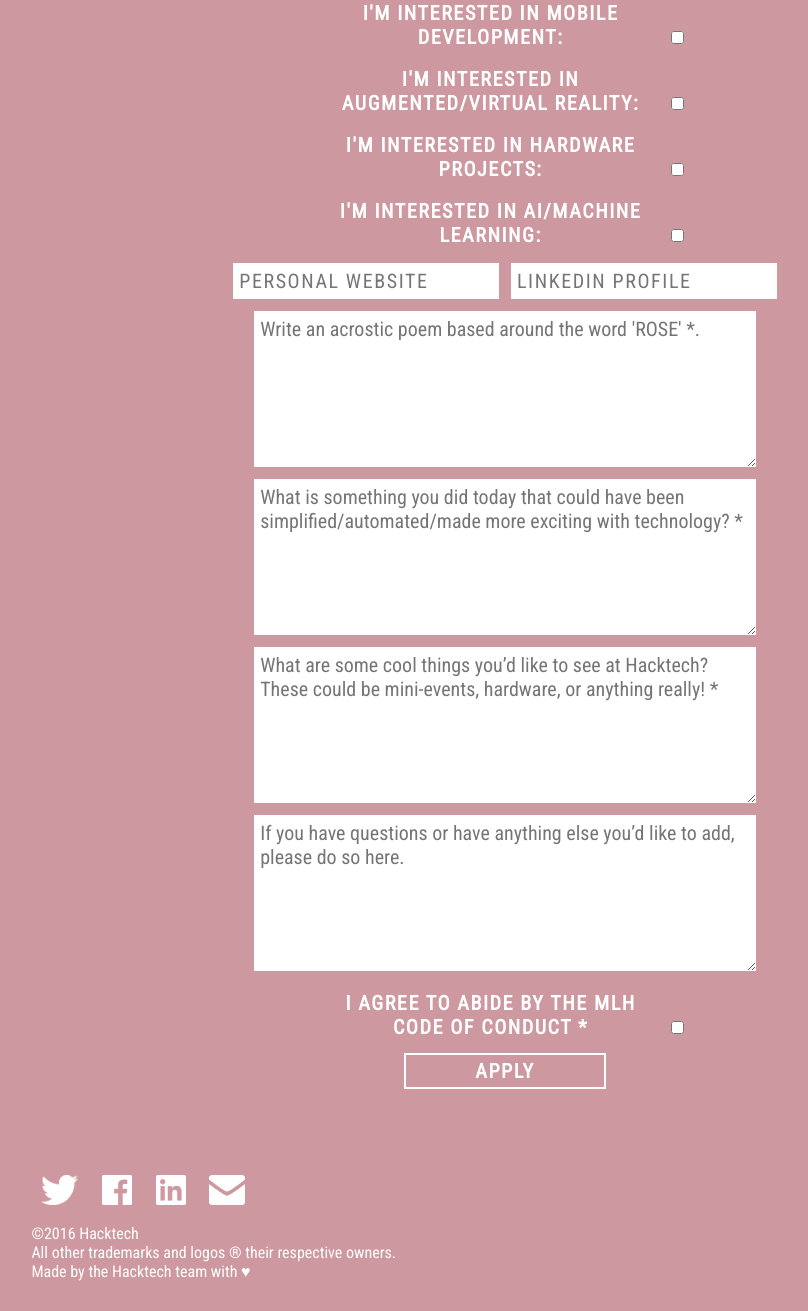
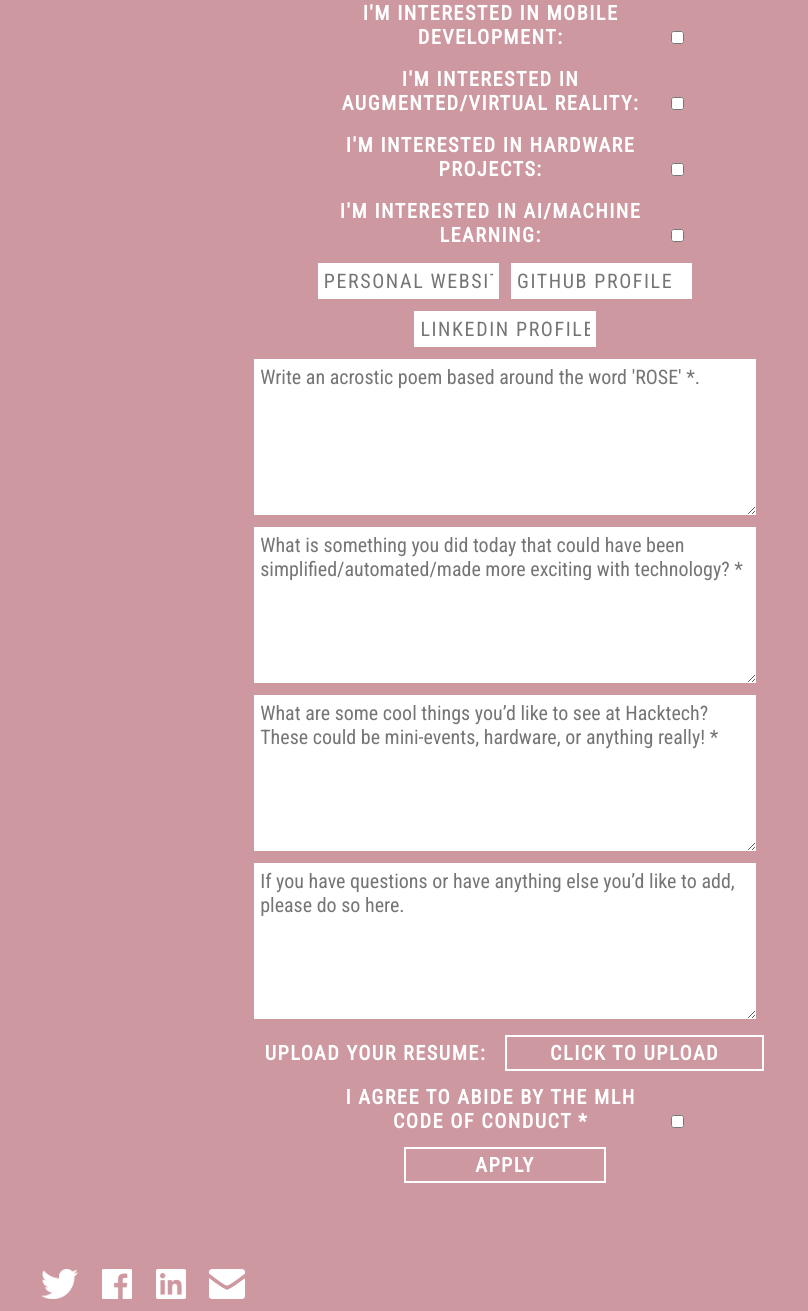
Before and after one commit to TheHacktech/JoinTech, a Flask app: page /apply/ in a window 1280 px wide. Shown: the part 819-2130 px from the top of the page, without its empty margins (135-943 px from the left). Before the commit the page ends 2100 px from the top, so only its background shows below. Run offline with Flask 2, Linux system fonts and the light colour scheme; parts of the project's set-up code (start-up, migrations or seed data) failed here and were passed over; some libraries are stand-ins or nearby versions.

Commit message:
Add resume upload field

```diff
--- a/static/assets/js/register.js
+++ b/static/assets/js/register.js
@@ -109,3 +109,12 @@ function checkOther() {
         document.getElementById('school').style="width: 45%";
     }
 }
+
+function uploadResume() {
+    document.getElementById("resumefileinput").click();
+}
+
+function updateBtnTxt() {
+    var name = document.getElementById("resumefileinput").files[0].name;
+    document.getElementById("resumeUploadBtn").innerHTML = document.getElementById("resumefileinput").files[0].name;
+}
--- a/templates/register.html
+++ b/templates/register.html
@@ -24,7 +24,7 @@
                 <div><input type="text" name="fname" id="fname" placeholder="First Name *" style="width: 30%">
                 <input type="text" name="lname" id="lname" placeholder="Last Name *" style="width: 30%">
                 <input type="text" name="email" id="email" placeholder="Email *" style="width: 30%"></div>
-                <div><button id="ageExplain" class="label" style="border: 2px; width: 50%"> I will be 18 or older on March 3, 2017:</button><input type="checkbox" class="checkbox" name="age" id="age"></div>
+                <div><button type="button" id="ageExplain" class="label" style="border: 2px; width: 50%"> I will be 18 or older on March 3, 2017:</button><input type="checkbox" class="checkbox" name="age" id="age"></div>
                 <div style="margin: 6px"><select onchange="checkOther();" id="gradeDrop" name="grade" style="width: 45%">
                     <option value="default" disabled selected>Grade *</option>
                     <option value="hs">High School</option>
@@ -50,18 +50,22 @@
                     <option value="stan">Stanford</option>
                     <option value="usc">USC</option>
                 </select>
-                <div><button id="webExplain" class="label" style="border: 2px; width: 60%">I'm interested in web development:</button><input type="checkbox" class="checkbox" name="webdev" id="webdev"></div>
-                <div><button id="mobileExplain" class="label" style="border: 2px; width: 60%">I'm interested in mobile development:</button><input type="checkbox" class="checkbox" name="mobiledev" id="mobiledev"></div>
-                <div><button id="arvrExplain" class="label" style="border: 2px; width: 60%">I'm interested in augmented/virtual reality:</button><input type="checkbox" class="checkbox" name="arvrdev" id="arvrdev"></div>
-                <div><button id="hardwareExplain" class="label" style="border: 2px; width: 60%">I'm interested in hardware projects:</button><input type="checkbox" class="checkbox" name="hardwaredev" id="hardwaredev"></div>
-                <div><button id="aiExplain" class="label" style="border: 2px; width: 60%">I'm interested in AI/machine learning:</button><input type="checkbox" class="checkbox" name="aidev" id="aidev"></div>
-                <div style="margin: 6px; margin-bottom: 0;"><input type="url" name="website" id="website" placeholder="Personal Website">
-                    <input type="url" name="linkedin" id="linkedin" placeholder="LinkedIn Profile"></div>
+                <div><button type="button" id="webExplain" class="label" style="border: 2px; width: 60%">I'm interested in web development:</button><input type="checkbox" class="checkbox" name="webdev" id="webdev"></div>
+                <div><button type="button" id="mobileExplain" class="label" style="border: 2px; width: 60%">I'm interested in mobile development:</button><input type="checkbox" class="checkbox" name="mobiledev" id="mobiledev"></div>
+                <div><button type="button" id="arvrExplain" class="label" style="border: 2px; width: 60%">I'm interested in augmented/virtual reality:</button><input type="checkbox" class="checkbox" name="arvrdev" id="arvrdev"></div>
+                <div><button type="button" id="hardwareExplain" class="label" style="border: 2px; width: 60%">I'm interested in hardware projects:</button><input type="checkbox" class="checkbox" name="hardwaredev" id="hardwaredev"></div>
+                <div><button id="aiExplain" type="button" class="label" style="border: 2px; width: 60%">I'm interested in AI/machine learning:</button><input type="checkbox" class="checkbox" name="aidev" id="aidev"></div>
+                <div style="margin: 6px; margin-bottom: 0;"><input type="url" name="website" id="website" style="width: 30%" placeholder="Personal Website">
+                    <input type="url" name="github" id="github" style="width: 30%" placeholder="Github Profile">
+                    <input type="url" name="linkedin" id="linkedin" style="width: 30%" placeholder="LinkedIn Profile"></div>
                 <textarea name="poem" id="poem" placeholder="Write an acrostic poem based around the word 'ROSE' *." rows="6"></textarea>
                 <textarea name="techsimplify" id="techsimplify" placeholder="What is something you did today that could have been simplified/automated/made more exciting with technology? *" rows="6"></textarea>
                 <textarea name="hacktechsuggest" id="hacktechsuggest" placeholder="What are some cool things you’d like to see at Hacktech? These could be mini-events, hardware, or anything really! *" rows="6"></textarea>
                 <textarea name="othercomment" id="othercomment" placeholder="If you have questions or have anything else you’d like to add, please do so here." rows="6"></textarea>
-                <div><button id="cocExplain" class="label" style="border: 2px; width: 60%">I agree to abide by the MLH Code of Conduct *</button><input type="checkbox" class="checkbox" name="accept_tos" id="accept_tos"></div>
+                <div><button id="resumeExplain" class="label" type="button" style="border: 2px; width: 45%">Upload your resume:</button><button type="button" id="resumeUploadBtn" style="width: 45%; white-space: nowrap; overflow: hidden; text-overflow: ellipsis;" onclick="uploadResume()">Click to upload</button>
+                <input type="file" id="resumefileinput" name="resumefileinput" style="display: none" accept=".doc,.docx,.pdf,.txt,.rtf" onchange="updateBtnTxt()">
+                </div>
+                <div><button id="cocExplain" type="button" class="label" style="border: 2px; width: 60%">I agree to abide by the MLH Code of Conduct *</button><input type="checkbox" class="checkbox" name="accept_tos" id="accept_tos"></div>
                 <input id="formSubmit" class="btn btn-tech" type="submit" value="Apply">
         <!-- <button id="apply">Apply</button> -->
             </form>
```
